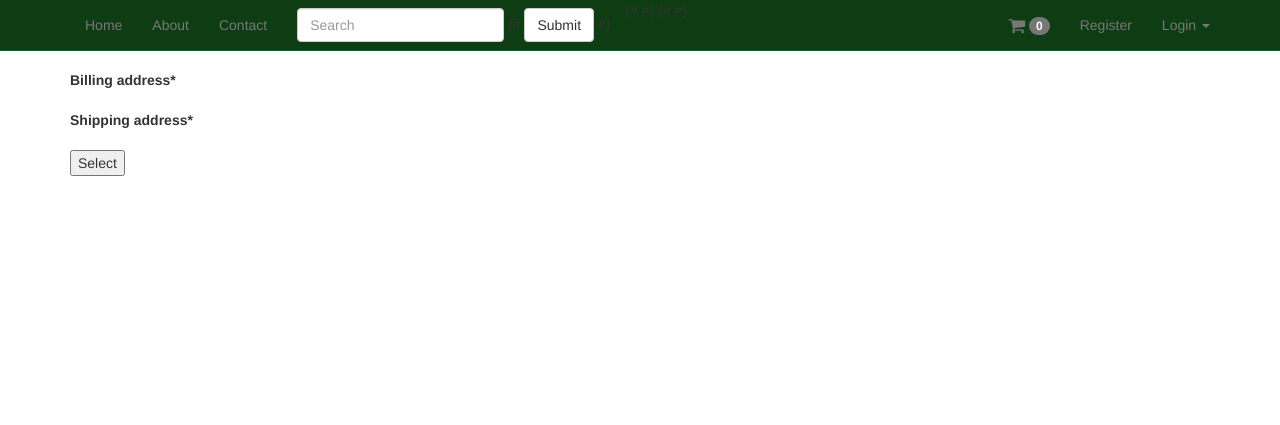
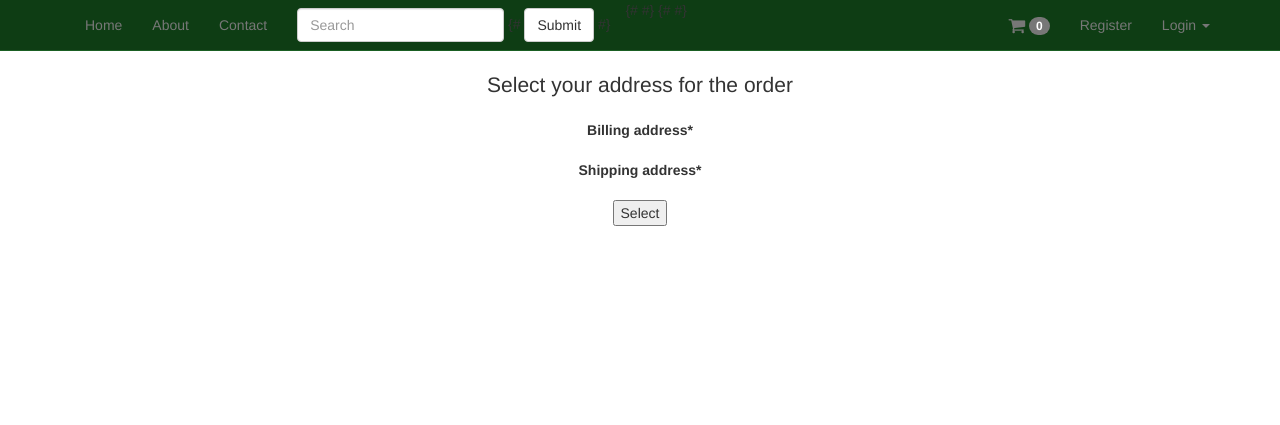
Before and after one commit to horrormyth/Django-Ecommerce, a Django app: template orders/templates/orders/address_select.html in a window 1280 px wide. Shown: the top 425 px of the page. Run offline with Django 3.2, Linux system fonts and the light colour scheme; the template is opened without the code that fills it: values that come from a table or form of the project are taken from there, others are empty; some libraries are stand-ins or nearby versions.

Commit message:
Format addres selector in html

```diff
--- a/orders/templates/orders/address_select.html
+++ b/orders/templates/orders/address_select.html
@@ -1,12 +1,14 @@
 {% extends 'base.html' %}
 {% load crispy_forms_tags %}
 {% block content %}
-
+<div class="col-sm-4 col-sm-offset-4 text-center">
+<p class="lead">Select your address for the order</p>
 <form method="POST" action="">
 {% csrf_token %}
 
     {{ form|crispy }}
 <input type="submit" value="Select">
 </form>
+</div>
 
 {% endblock %}
```
